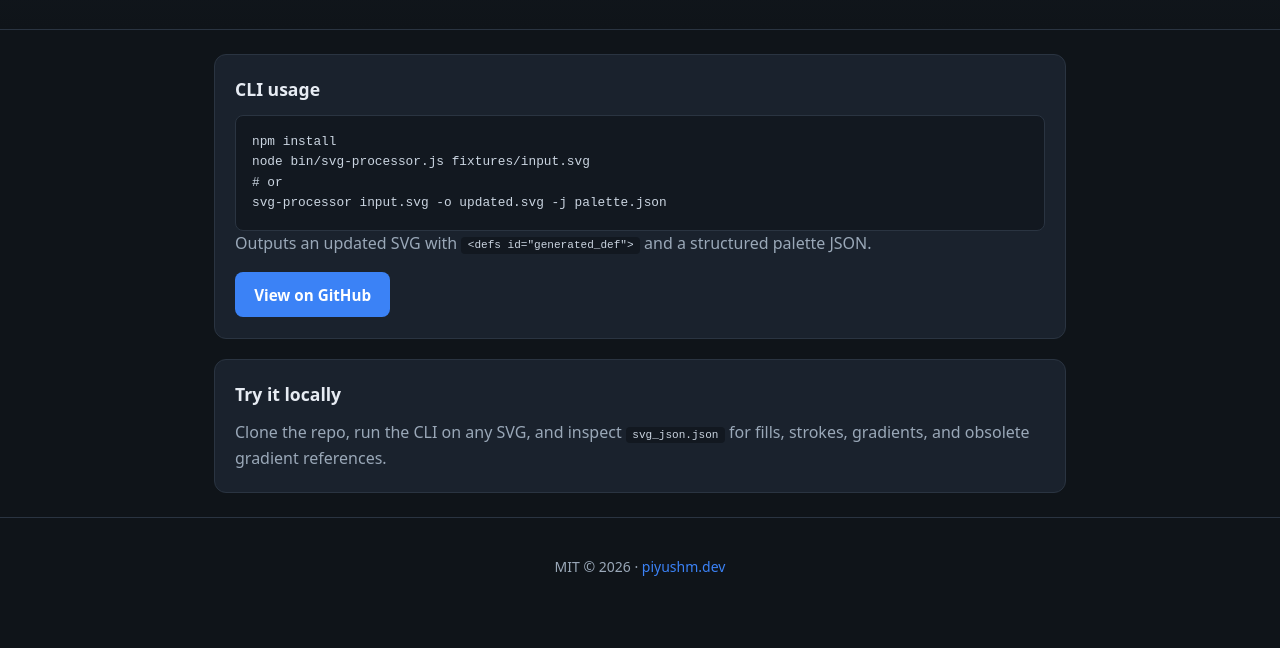
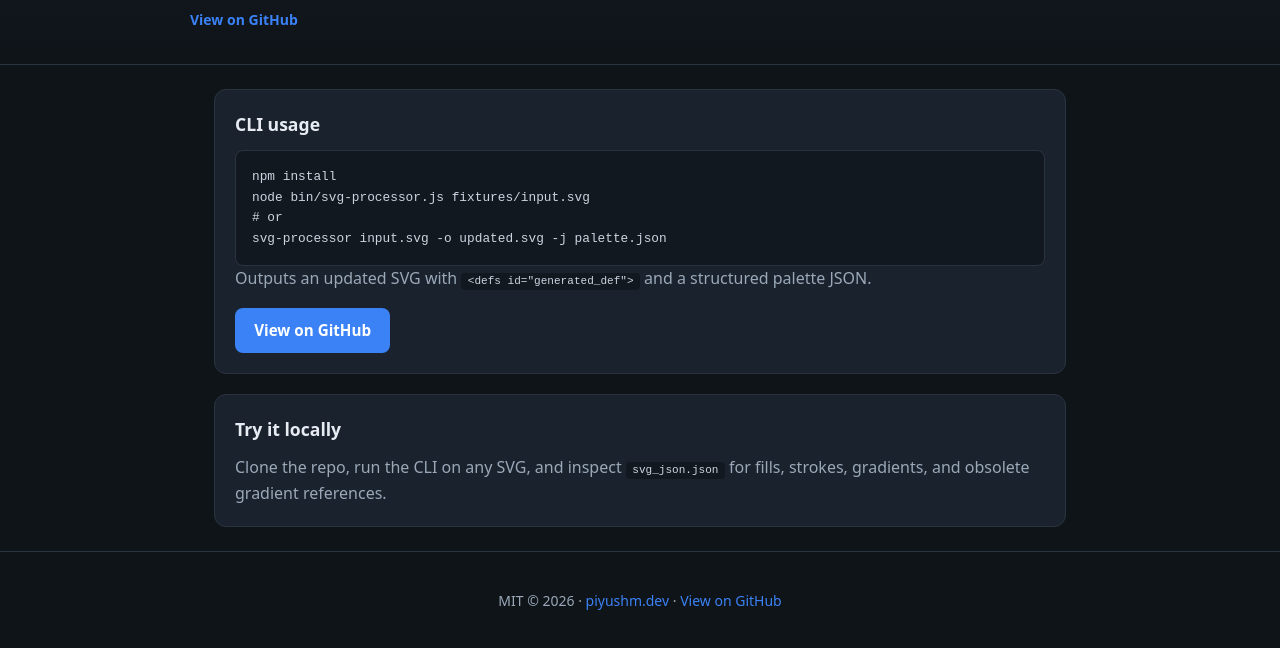
Before and after one commit to PiyushMishra318/SVG-Palette-Processor, a website: page public/index.html in a window 1280 px wide. Shown: the part 184-832 px from the top of the page. Before the commit the page ends 800 px from the top, so only its background shows below. Drawn offline with Linux system fonts and the light colour scheme.

Commit message:
fix: sticky header and bottom footer on demo pages

```diff
--- a/public/index.html
+++ b/public/index.html
@@ -12,7 +12,9 @@
     <span class="badge">CLI · Node.js</span>
     <h1>SVG Palette Processor</h1>
     <p>Parse SVG files, extract fills, strokes, and gradient stops into a JSON palette, and rewrite solid colors as reusable linearGradient definitions.</p>
-  </div></header>
+
+      <a class="header__github" href="https://github.com/PiyushMishra318/SVG-Palette-Processor" target="_blank" rel="noopener noreferrer">View on GitHub</a>
+    </div></header>
   <main class="main">
     <section class="card">
       <h2>CLI usage</h2>
@@ -30,6 +32,6 @@ svg-processor input.svg -o updated.svg -j palette.json</pre>
       <p>Clone the repo, run the CLI on any SVG, and inspect <code>svg_json.json</code> for fills, strokes, gradients, and obsolete gradient references.</p>
     </section>
   </main>
-  <footer class="footer"><p>MIT © 2026 · <a href="https://piyushm.dev">piyushm.dev</a></p></footer>
+  <footer class="footer"><p>MIT © 2026 · <a href="https://piyushm.dev">piyushm.dev</a> · <a href="https://github.com/PiyushMishra318/SVG-Palette-Processor" target="_blank" rel="noopener noreferrer">View on GitHub</a></p></footer>
 </body>
 </html>
```
